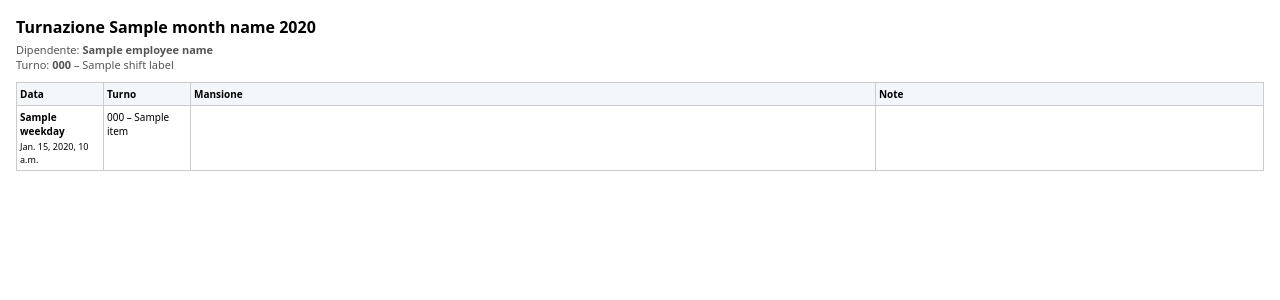
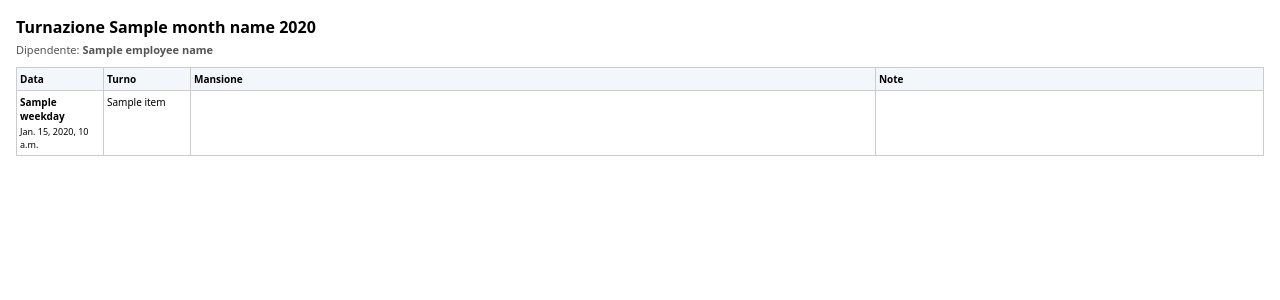
Before and after one commit to darkkillex/shiftplanner, a Django app: template templates/reports/forecast_turni_month.html in a window 1280 px wide. Shown: the top 300 px of the page. Run offline with Django 5.2, Linux system fonts and the light colour scheme; the template is opened without the code that fills it: most values are stand-ins (such as "Sample title", 1, 10 or a date in 2020).

Commit message:
pdf(previsione turni): rimosso turno di partenza del pattern nell'intestazione
rimosso codice turno dalla visualizzazione, ora solo label

```diff
--- a/templates/reports/forecast_turni_month.html
+++ b/templates/reports/forecast_turni_month.html
@@ -47,7 +47,6 @@
   <h1>Turnazione {{ month_name }} {{ year }}</h1>
   <div class="subtitle">
     Dipendente: <strong>{{ employee_name }}</strong><br>
-    Turno: <strong>{{ shift_code }}</strong> – {{ shift_label }}
   </div>
 
   <table>
@@ -67,9 +66,11 @@
             <div>{{ item.date }}</div>
           </td>
           <td>
-            {% if item.shift_code != "—" %}
-              {{ item.shift_code }}{% if item.shift_label %} – {{ item.shift_label }}{% endif %}
-            {% else %}—{% endif %}
+            {% if item.shift_label %}
+              {{ item.shift_label }}
+            {% else %}
+              —
+            {% endif %}
           </td>
           <td>{{ item.profession_name|default:"" }}</td>
           <td>{{ item.notes|default:"" }}</td>
```
